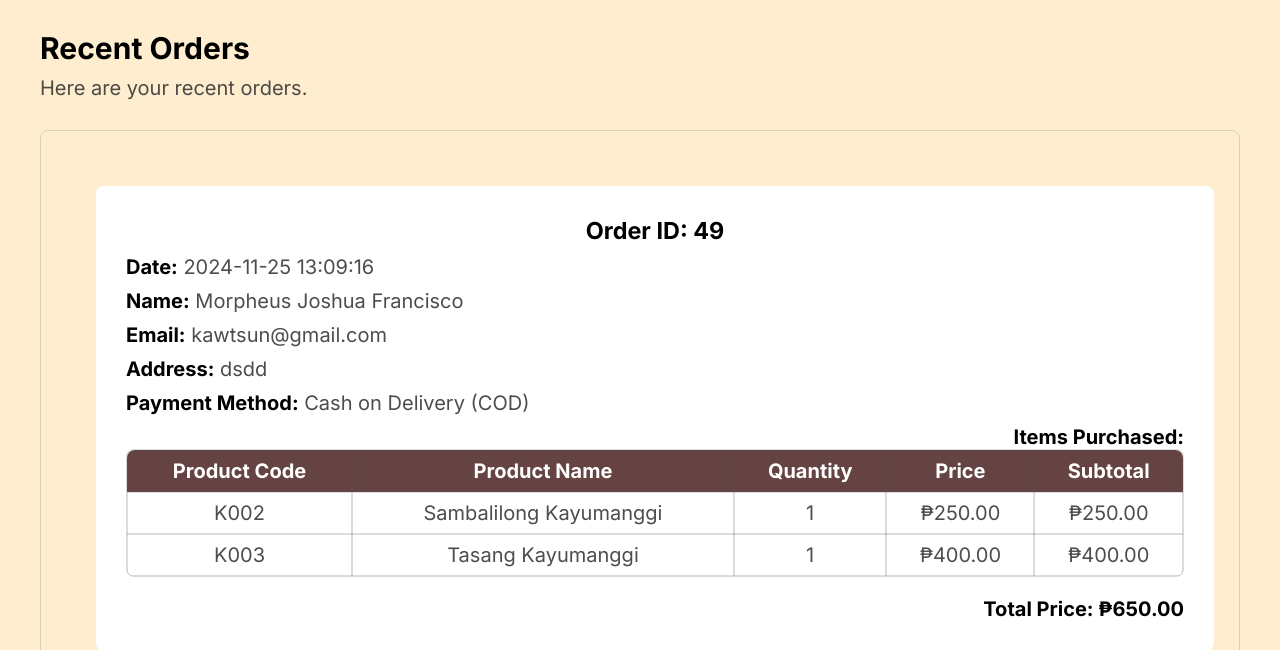
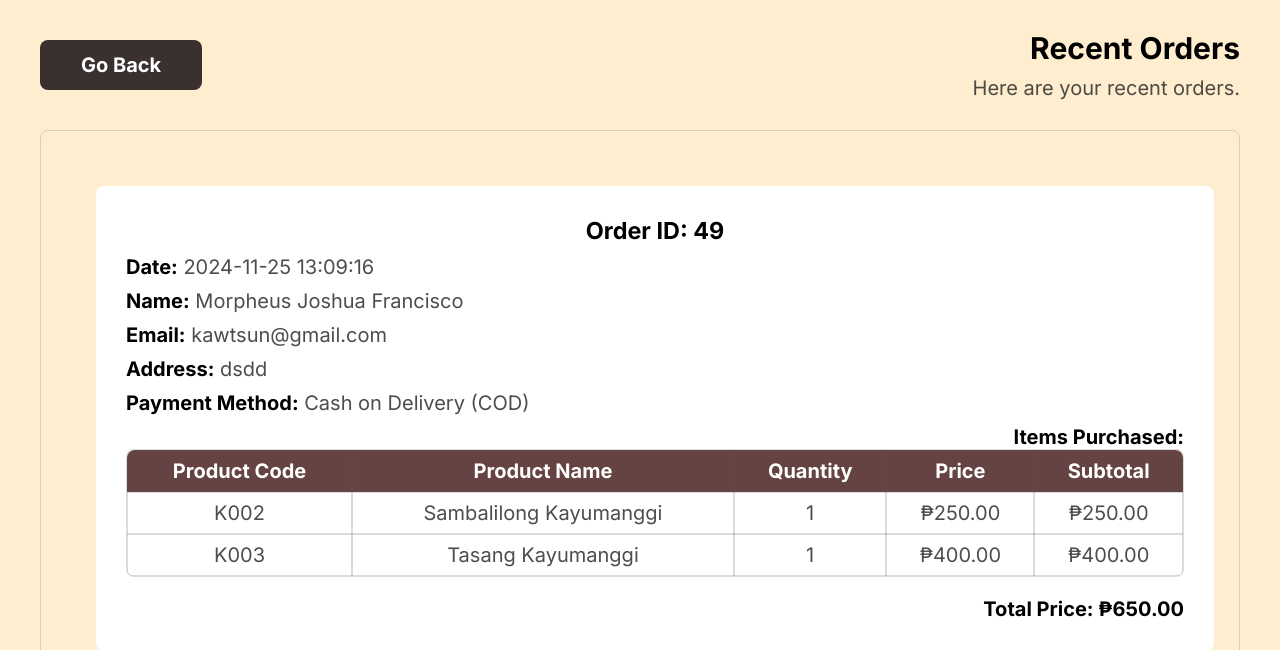
Before and after one commit to Kawtsun/GiftShopManagementSystem, a PHP site: page /pages/recent-orders.php in a window 1280 px wide. Shown: the part 155-805 px from the top of the page. Run offline with PHP 8.4, Linux system fonts and the light colour scheme; a user stored in the database is signed in; data comes from the database, SQL or seed files in the repository; some web fonts are replaced.

Commit message:
add go back button in recent orders

```diff
--- a/pages/recent-orders.php
+++ b/pages/recent-orders.php
@@ -86,9 +86,14 @@ foreach ($orders as $order) {
         </div>
     </header>
     <main>
-        <div class="intro3">
-            <h2>Recent Orders</h2>
-            <p>Here are your recent orders.</p>
+        <div class="intro2">
+            <div class="cart_button_left">
+                <a href="cart.php" class="btn">Go Back</a>
+            </div>
+            <div class="intro_message_right">
+                <h2>Recent Orders</h2>
+                <p>Here are your recent orders.</p>
+            </div>
         </div>
         <div class="order_summary">
             <?php if (count($orders) > 0): ?>
```
